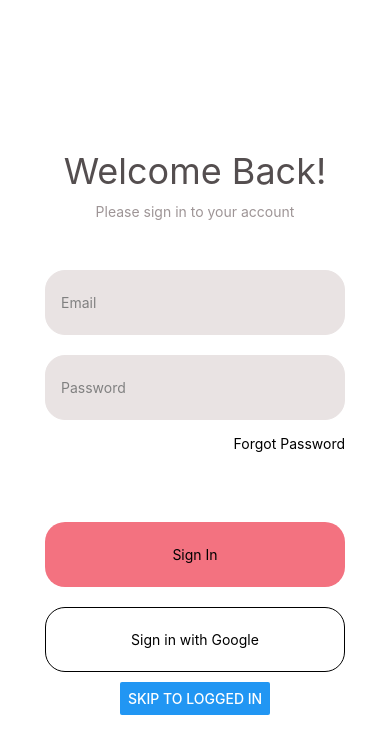
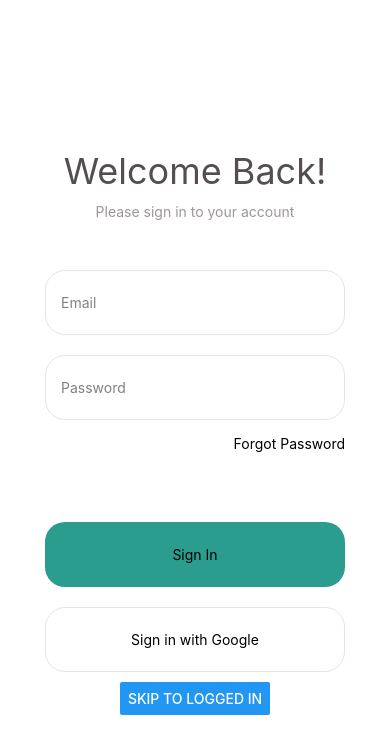
Before and after one commit to MarshalWelgama/QR-Coffee, a React Native app: screen /Login in a window 390 px wide. Shown: the top 754 px of the page. Built offline with nearby package versions, Linux system fonts and the light colour scheme.

Commit message:
chore: refactoring and colour change

```diff
--- a/src/components/loginForm.tsx
+++ b/src/components/loginForm.tsx
@@ -47,7 +47,7 @@ const InputField: React.FC<Label & any> = ({
   );
 };
 
-export const MyReactNativeForm: React.FC<{}> = () => {
+export const LoginForm: React.FC<{}> = () => {
   //can do a map, add props to fill up initial values, then set the login based on this maybe?
   const initialValues: MyFormValues = {
     fullName: "",
@@ -102,7 +102,7 @@ const styles = StyleSheet.create({
   },
   inputContainer: {
     height: 65,
-    backgroundColor: COLORS.lightest,
+    backgroundColor: COLORS.white,
     flexDirection: "row",
     paddingHorizontal: 15,
     alignItems: 'center',
@@ -127,6 +127,7 @@ const styles = StyleSheet.create({
   google: {
     height: 65,
     backgroundColor: COLORS.white,
+    borderColor: COLORS.lightest,
     flexDirection: "row",
     paddingHorizontal: 15,
     alignItems: 'center',
--- a/src/const/colors.js
+++ b/src/const/colors.js
@@ -2,7 +2,7 @@ const COLORS = {
   white: "#FFF",
   dark: "#544E4F",
   notdark: "#9e9596",
-  primary: "#F37280",
+  primary: "#2a9d8f",
   secondary: "#D9C8C0",
   light: "#DAD8D9",
   lightest: "#E9E3E3",
--- a/src/screens/LoginPage.tsx
+++ b/src/screens/LoginPage.tsx
@@ -1,7 +1,7 @@
 import React from "react";
 import { Button, StyleSheet, View, Text } from "react-native";
 import { IStackScreenProps } from "../library/IStackScreenProps";
-import { MyReactNativeForm } from "../components/loginForm";
+import { LoginForm } from "../components/loginForm";
 import COLORS from "../const/colors";
 
 const LoginPage: React.FunctionComponent<IStackScreenProps> = (props) => {
@@ -16,10 +16,8 @@ const LoginPage: React.FunctionComponent<IStackScreenProps> = (props) => {
                 <Text style={styles.loginMain}>Welcome Back!</Text>
                 <Text style={styles.loginSubtitle}>Please sign in to your account</Text>
             </View>
-
-
             {/* formik login page */}
-            <MyReactNativeForm />
+            <LoginForm />
             <View style={styles.debug}>
                 <Button title="Skip to logged in" onPress={navigateToQR} />
             </View>
```
